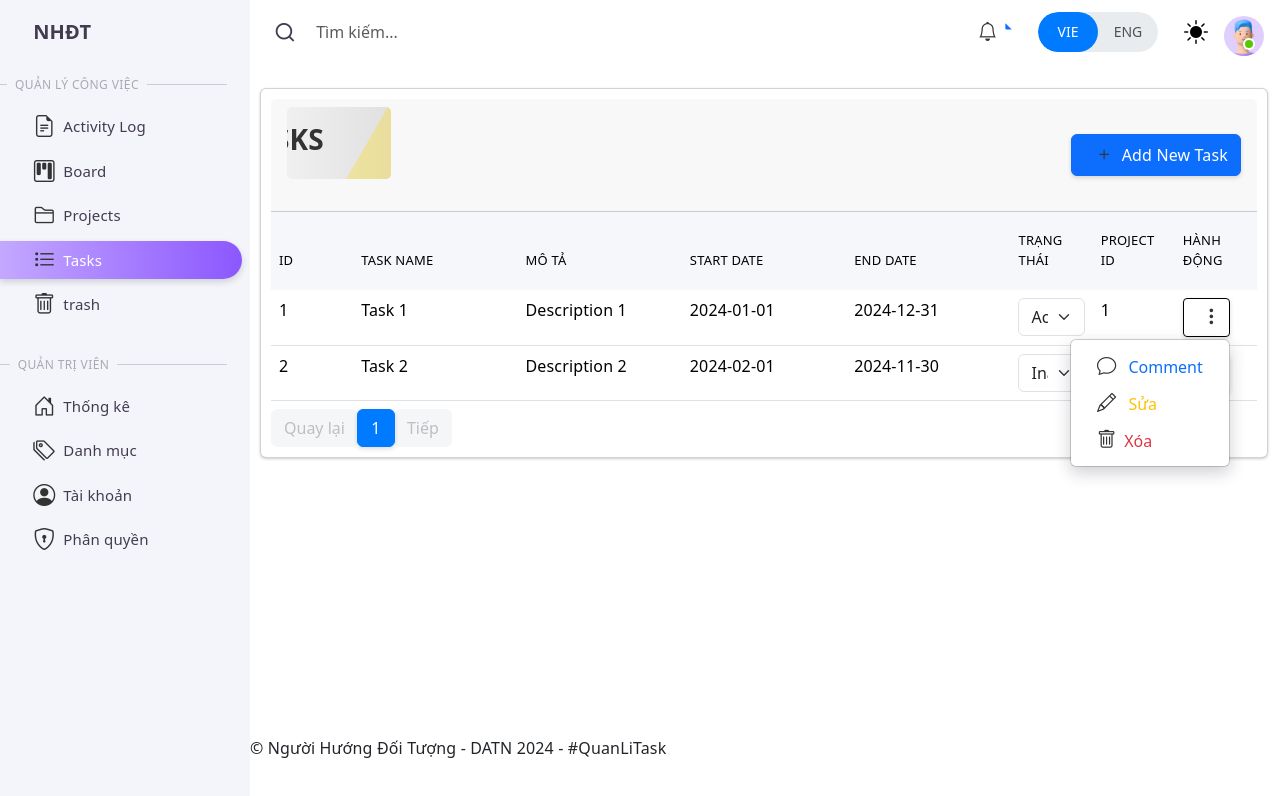
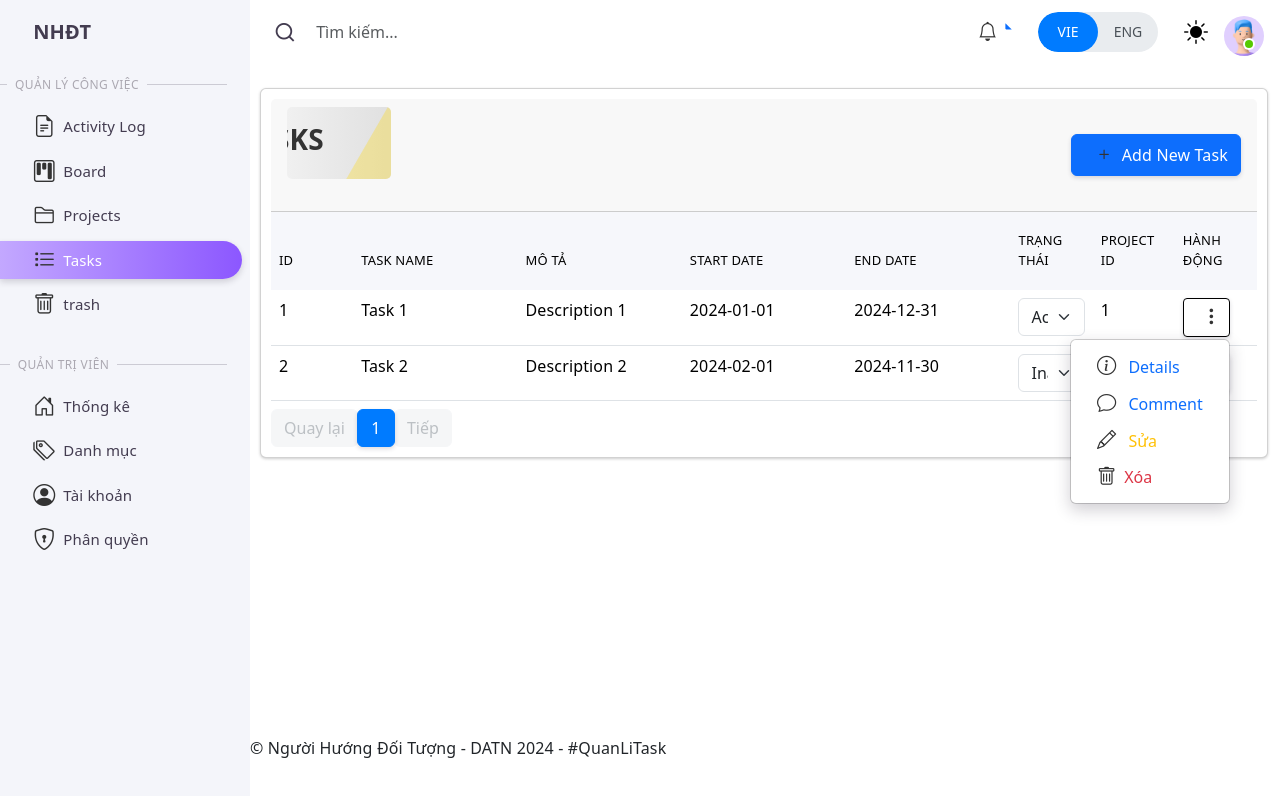
Before and after one commit to npthanh19/DuAnTotNghiep_TaskManager, a React (Create React App) app: page /taskmaneger/tasks in a window 1280 px wide. Both pictures are taken after a click on the button 1206 px from the left and 317 px from the top of the page. Shown: the top 796 px of the page. Built offline with nearby package versions, Linux system fonts and the light colour scheme.

Commit message:
Update v3

```diff
--- a/src/sections/admin/tasks/View.jsx
+++ b/src/sections/admin/tasks/View.jsx
@@ -36,6 +36,10 @@ export const View = () => {
 
      const handleStatusChange = (id, newStatus) => {
           console.log(`Task ID ${id} status changed to ${newStatus}`);
+     };
+
+     const handleDetails = (id) => {
+          navigate(`/taskmaneger/assignments/details/${id}`);
      };
 
      const handleCommentClick = (id) => {
@@ -133,7 +137,12 @@ export const View = () => {
                                                   </button>
                                                   <ul className="dropdown-menu" aria-labelledby={`dropdownMenuButton${task.id}`}>
                                                        <li>
-                                                       <button
+                                                            <button className="dropdown-item text-primary" onClick={() => handleDetails(task.id)}>
+                                                                 <i className="bi bi-info-circle me-2"></i> {t('Details')}
+                                                            </button>
+                                                       </li>
+                                                       <li>
+                                                            <button
                                                                  className="dropdown-item text-primary"
                                                                  onClick={() => handleCommentClick(task.id)}>
                                                                  <i className="bi bi-chat me-2"></i> {t('Comment')}
@@ -173,7 +182,8 @@ export const View = () => {
                               ))}
                               <li className={`page-item ${currentPage === totalPages ? 'disabled' : ''}`}>
                                    <button
-                                        className="page-link"onClick={() => handlePageChange(currentPage + 1)}
+                                        className="page-link"
+                                        onClick={() => handlePageChange(currentPage + 1)}
                                         disabled={currentPage === totalPages}>
                                         {t('Next')}
                                    </button>
```
